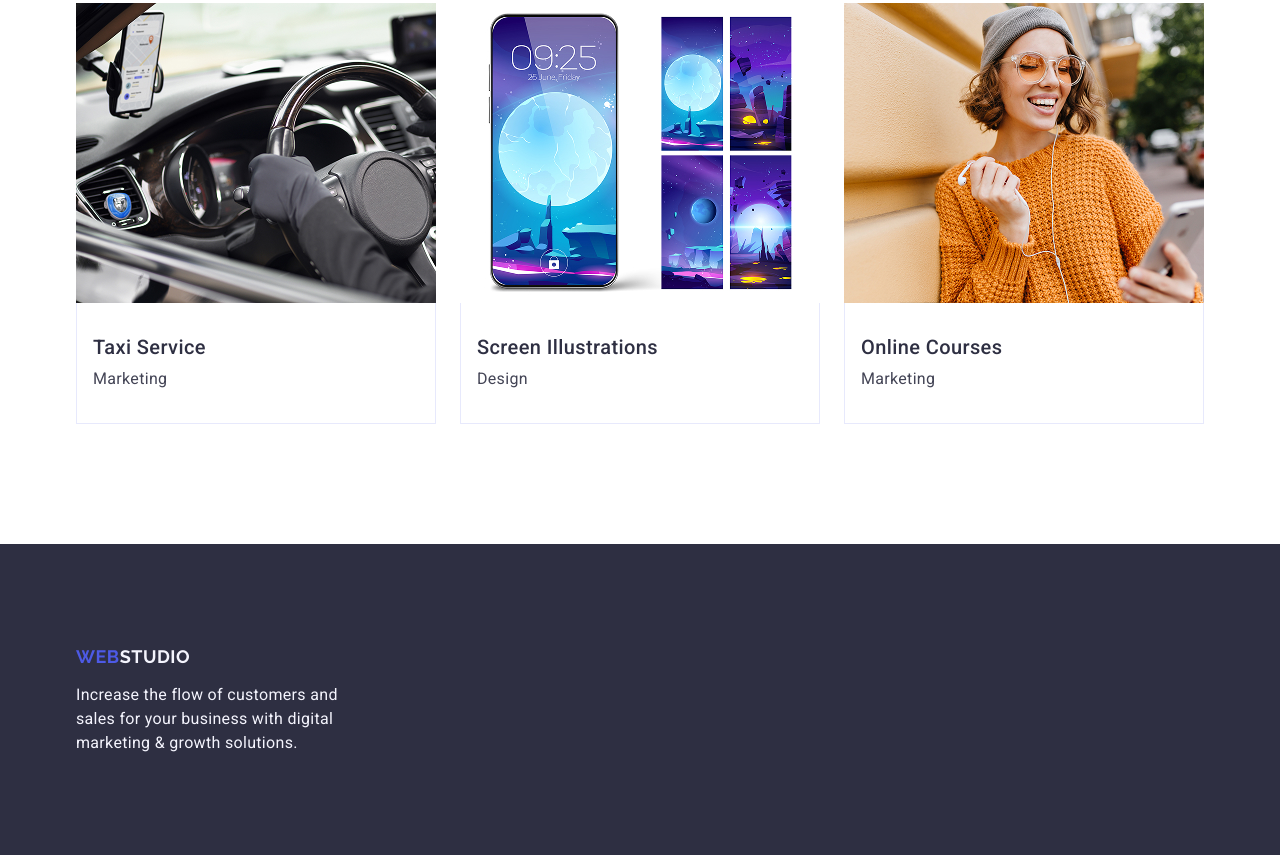
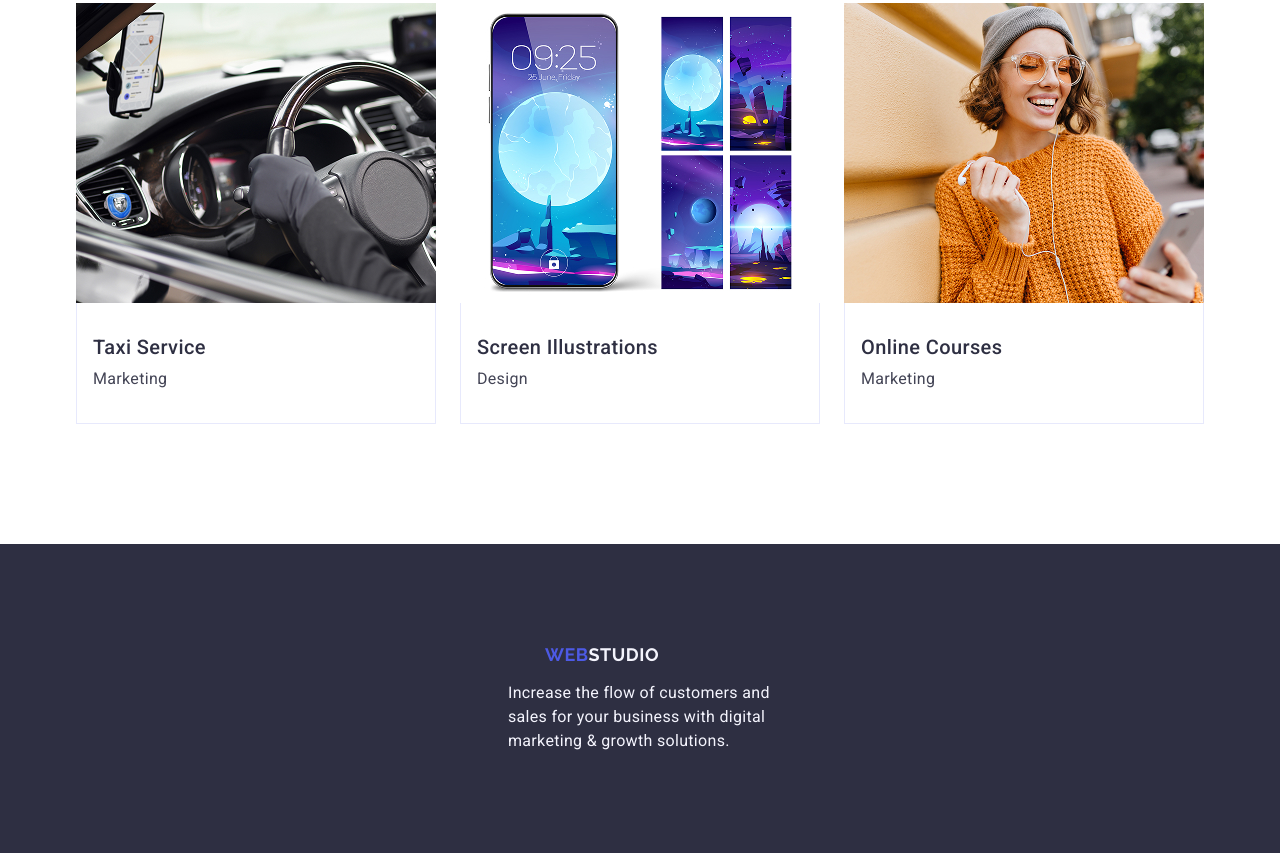
Before and after one commit to RocketReact/goit-markup-hw-03, a website built with Vite: page index.html in a window 1280 px wide. Shown: the part 2433-3288 px from the top of the page. Built offline with nearby package versions, Linux system fonts and the light colour scheme.

Commit message:
footer fix

```diff
--- a/css/style.css
+++ b/css/style.css
@@ -230,19 +230,19 @@ img {
     text-align: start;
 }
 
+/* footer */
 .footer {
     background-color: #2e2f42;
-    padding: 6.34375em 0 100px 0;
+    padding: 100px 0;
 }
-.footer-content {
-    display: flex;
-    flex-direction: column;
-    gap:16px;
+.bottom-logo {
+    display: inline-block;
+    margin-bottom:  16px;
 }
 .footer-paragraph {
     color: #F4F4FD;
     width: 100%;
-    max-width: 29.4ch;
+    max-width: 264px
 }
 .span-second {
     color: #f4f4fd;
--- a/index.html
+++ b/index.html
@@ -223,15 +223,13 @@
 </main>
 
 <footer class="footer">
-  <div class="container">
-  <div class="footer-content">
-    <a href="./index.html" class="logo">Web<span class="span-second">Studio</span></a>
+  <div class="container column">
+    <a href="./index.html" class="logo bottom-logo">Web<span class="span-second">Studio</span></a>
     <p class="footer-paragraph">
       Increase the flow of customers and sales for your
       business with digital marketing & growth solutions.
     </p>
   </div>
-  </div>
 </footer>
 
 </body>
```
